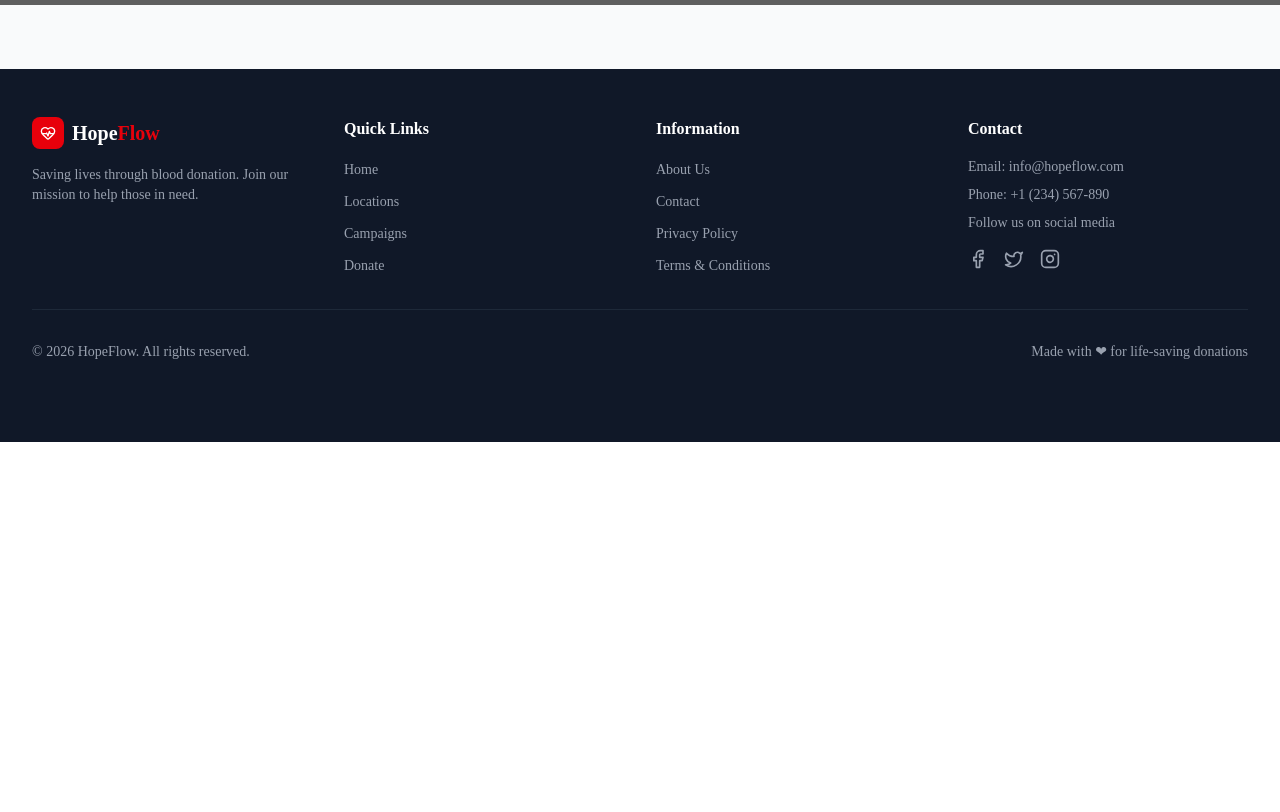
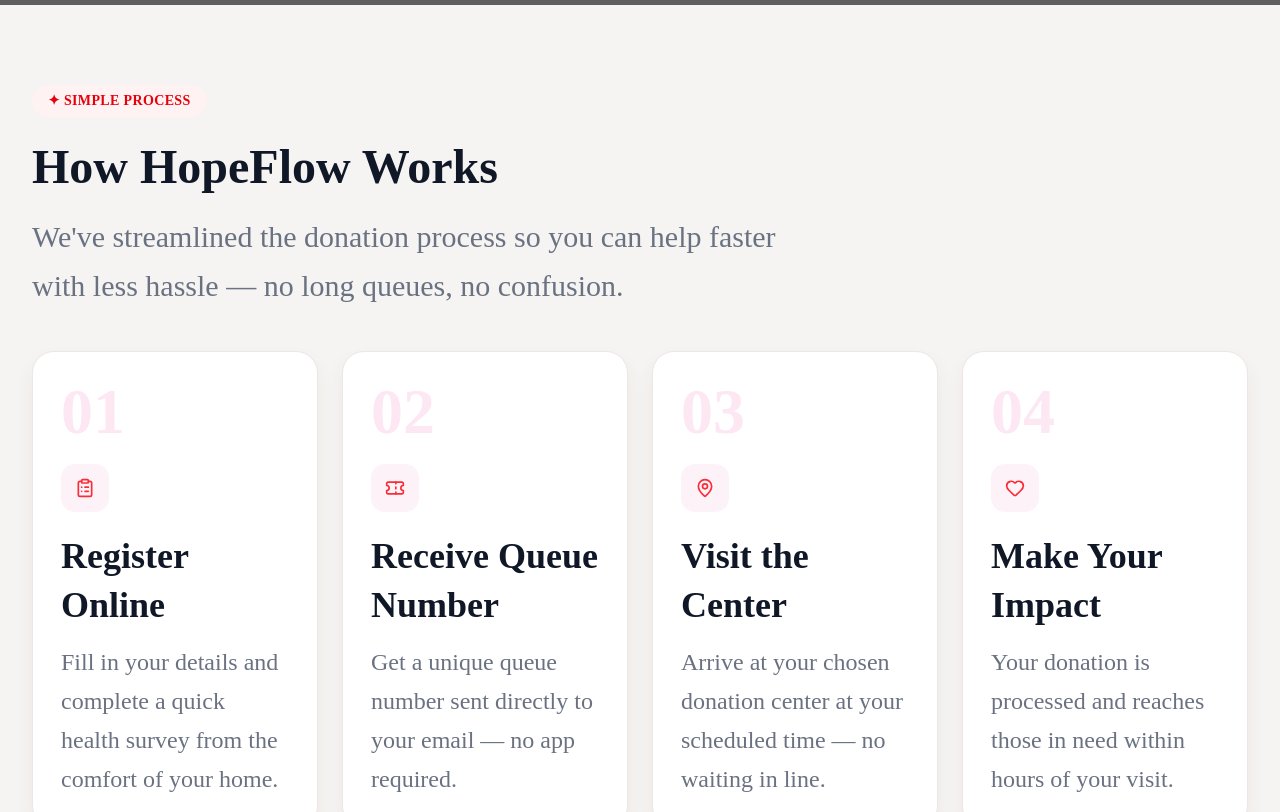
Before and after one commit to cavk1m/web-blood-donation-sa-final, a Next.js app: page / in a window 1280 px wide. Shown: the part 860-1672 px from the top of the page. Before the commit the page ends 1302 px from the top, so only its background shows below. Built offline with nearby package versions, Linux system fonts and the light colour scheme; grey boxes are pictures that could not be loaded.

Commit message:
feat: add simple process section UI

```diff
--- a/src/app/page.tsx
+++ b/src/app/page.tsx
@@ -1,12 +1,14 @@
 import Header from '@/components/shared/header';
 import { Footer } from '@/components/shared/footer';
 import { Hero } from '@/components/sections/hero';
+import { SimpleProcess } from '@/components/sections/simple-process';
 
 export default function Home() {
   return (
     <div className="min-h-screen bg-gray-50 flex flex-col">
       <Header />
       <Hero />
+      <SimpleProcess />
       <Footer />
     </div>
   );
--- /dev/null
+++ b/src/components/sections/simple-process.tsx
@@ -0,0 +1,77 @@
+'use client';
+
+import React from 'react';
+import { ClipboardList, Ticket, MapPin, Heart } from 'lucide-react';
+import { useLanguage } from '@/context/LanguageContext';
+
+export const SimpleProcess: React.FC = () => {
+  const { t } = useLanguage();
+
+  const steps = [
+    {
+      number: '01',
+      icon: ClipboardList,
+      title: t('simpleProcess.steps.step1.title'),
+      description: t('simpleProcess.steps.step1.description'),
+    },
+    {
+      number: '02',
+      icon: Ticket,
+      title: t('simpleProcess.steps.step2.title'),
+      description: t('simpleProcess.steps.step2.description'),
+    },
+    {
+      number: '03',
+      icon: MapPin,
+      title: t('simpleProcess.steps.step3.title'),
+      description: t('simpleProcess.steps.step3.description'),
+    },
+    {
+      number: '04',
+      icon: Heart,
+      title: t('simpleProcess.steps.step4.title'),
+      description: t('simpleProcess.steps.step4.description'),
+    },
+  ];
+
+  return (
+    <section className="bg-[#f5f4f2] py-20">
+      <div className="max-w-7xl mx-auto px-4 sm:px-6 lg:px-8">
+        <div className="inline-flex items-center rounded-full bg-red-50 text-red-600 px-4 py-1.5 text-sm font-semibold uppercase tracking-wide mb-5">
+          ✦ {t('simpleProcess.badge')}
+        </div>
+
+        <h2 className="text-5xl font-bold text-gray-900 mb-4 leading-tight">
+          {t('simpleProcess.title')}
+        </h2>
+        <p className="text-3xl text-gray-500 max-w-3xl leading-relaxed mb-10">
+          {t('simpleProcess.description')}
+        </p>
+
+        <div className="grid grid-cols-1 md:grid-cols-2 xl:grid-cols-4 gap-6">
+          {steps.map((step) => {
+            const Icon = step.icon;
+
+            return (
+              <article
+                key={step.number}
+                className="rounded-3xl border border-[#ede6e6] bg-white p-7 shadow-[0_10px_20px_rgba(130,42,42,0.06)] min-h-[330px]"
+              >
+                <div className="text-[64px] font-bold leading-none text-pink-100 mb-5">
+                  {step.number}
+                </div>
+
+                <div className="w-12 h-12 rounded-xl bg-pink-50 text-red-500 flex items-center justify-center mb-5">
+                  <Icon className="w-5 h-5" />
+                </div>
+
+                <h3 className="text-4xl font-bold text-gray-900 mb-3 leading-snug">{step.title}</h3>
+                <p className="text-2xl text-gray-500 leading-relaxed">{step.description}</p>
+              </article>
+            );
+          })}
+        </div>
+      </div>
+    </section>
+  );
+};
--- a/src/i18n/en.json
+++ b/src/i18n/en.json
@@ -29,5 +29,28 @@
     "followUs": "Follow us on social media",
     "copyright": "All rights reserved.",
     "madeWith": "Made with ❤ for life-saving donations"
+  },
+  "simpleProcess": {
+    "badge": "Simple Process",
+    "title": "How HopeFlow Works",
+    "description": "We've streamlined the donation process so you can help faster with less hassle — no long queues, no confusion.",
+    "steps": {
+      "step1": {
+        "title": "Register Online",
+        "description": "Fill in your details and complete a quick health survey from the comfort of your home."
+      },
+      "step2": {
+        "title": "Receive Queue Number",
+        "description": "Get a unique queue number sent directly to your email — no app required."
+      },
+      "step3": {
+        "title": "Visit the Center",
+        "description": "Arrive at your chosen donation center at your scheduled time — no waiting in line."
+      },
+      "step4": {
+        "title": "Make Your Impact",
+        "description": "Your donation is processed and reaches those in need within hours of your visit."
+      }
+    }
   }
 }
--- a/src/i18n/kh.json
+++ b/src/i18n/kh.json
@@ -29,5 +29,28 @@
     "followUs": "តាមដានយើងនៅលើបណ្តាញសង្គម",
     "copyright": "រក្សាសិទ្ធិគ្រប់យ៉ាង។",
     "madeWith": "បានធ្វើឡើងដោយ ❤ សម្រាប់ការបរិច្ចាគសង្គ្រោះជីវិត"
+  },
+  "simpleProcess": {
+    "badge": "ដំណើរការងាយស្រួល",
+    "title": "របៀបដែល HopeFlow ដំណើរការ",
+    "description": "យើងបានធ្វើឱ្យដំណើរការបរិច្ចាគកាន់តែងាយស្រួល ដើម្បីឱ្យអ្នកអាចជួយបានលឿនជាងមុន ដោយមិនស្មុគស្មាញ — មិនចាំបាច់ឈរជួរយូរ និងមិនច្រឡំ។",
+    "steps": {
+      "step1": {
+        "title": "ចុះឈ្មោះតាមអនឡាញ",
+        "description": "បំពេញព័ត៌មានរបស់អ្នក និងឆ្លើយសំណួរសុខភាពខ្លីៗពីផ្ទះរបស់អ្នក។"
+      },
+      "step2": {
+        "title": "ទទួលលេខជួរ",
+        "description": "ទទួលបានលេខជួរផ្ទាល់ខ្លួនផ្ញើទៅអ៊ីមែលរបស់អ្នកដោយផ្ទាល់ — មិនចាំបាច់មានកម្មវិធី។"
+      },
+      "step3": {
+        "title": "ទៅកាន់មណ្ឌល",
+        "description": "ទៅដល់មណ្ឌលបរិច្ចាគដែលអ្នកបានជ្រើសរើសតាមពេលកំណត់ — មិនចាំបាច់រង់ចាំជួរ។"
+      },
+      "step4": {
+        "title": "បង្កើតឥទ្ធិពលរបស់អ្នក",
+        "description": "ការបរិច្ចាគរបស់អ្នកត្រូវបានដំណើរការ និងទៅដល់អ្នកដែលត្រូវការក្នុងរយៈពេលប៉ុន្មានម៉ោងបន្ទាប់ពីការទស្សនារបស់អ្នក។"
+      }
+    }
   }
 }
```
